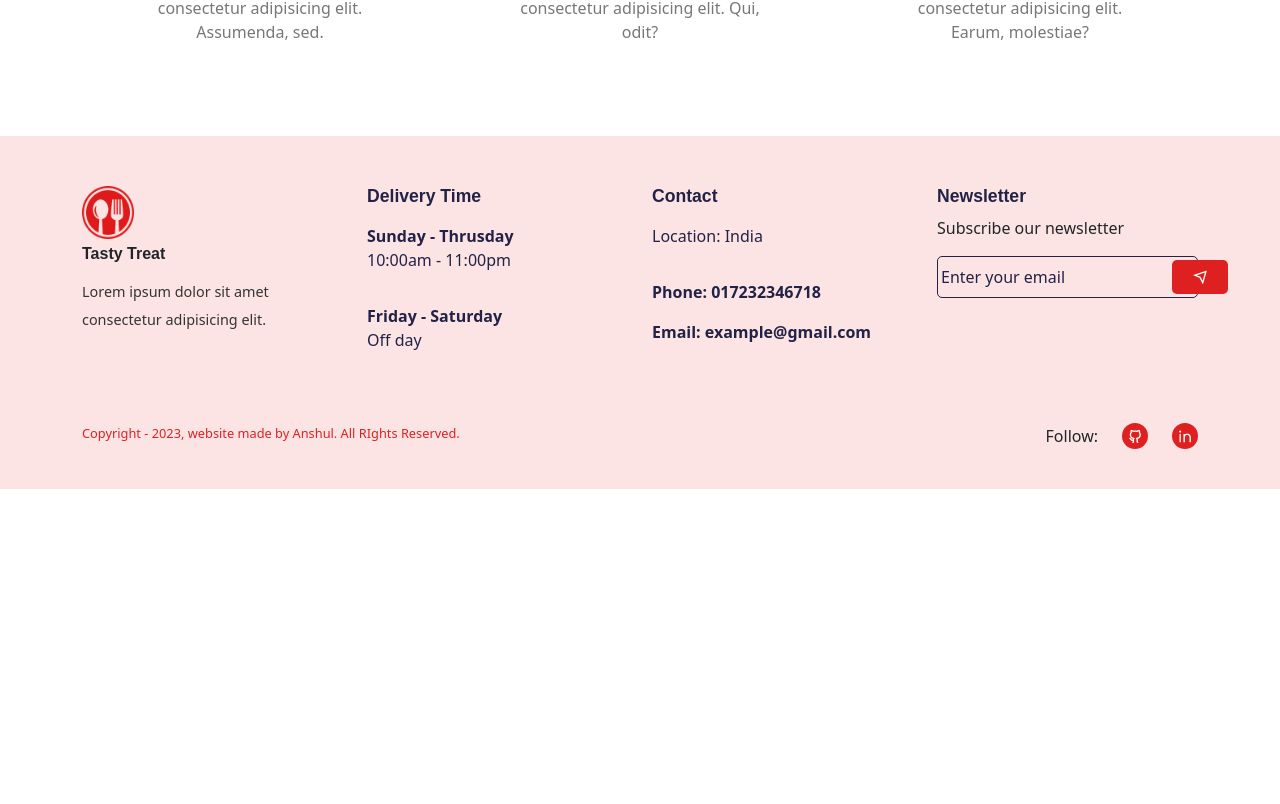
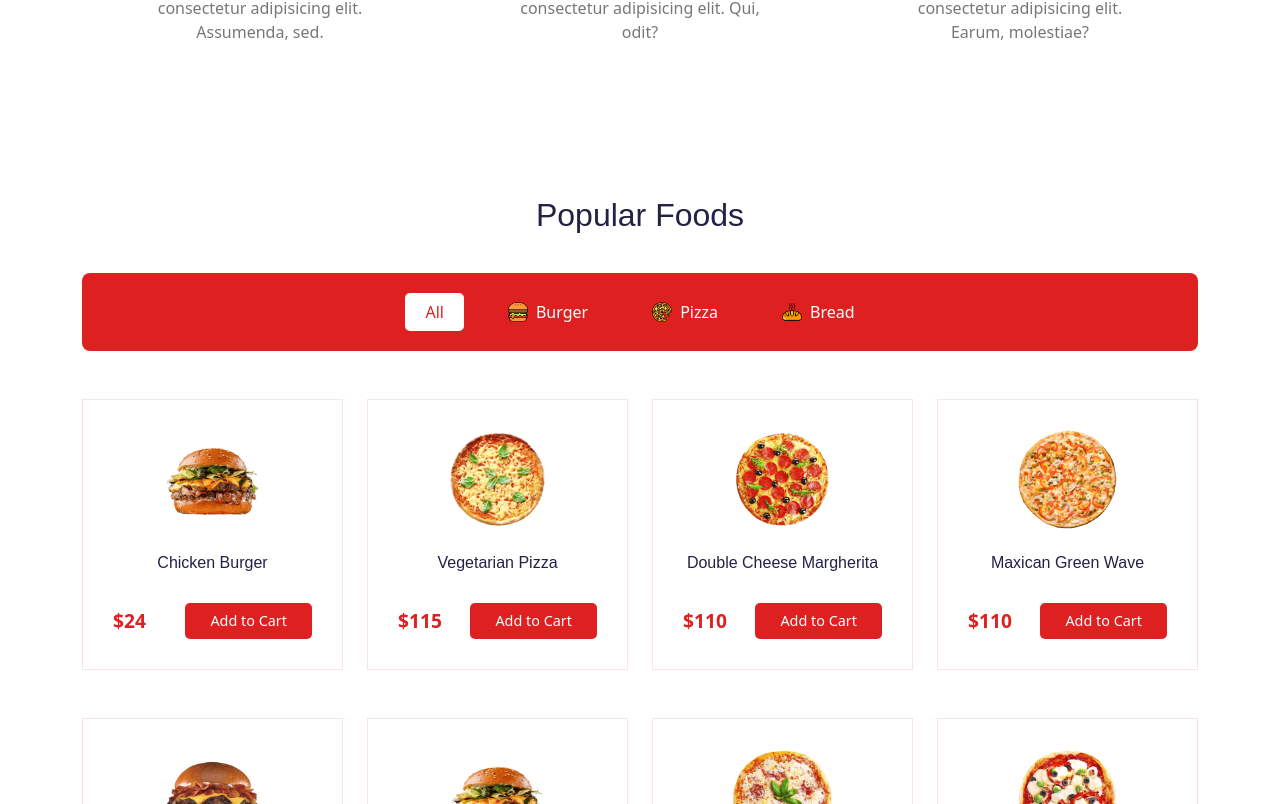
Before and after one commit to anshul45/food-delivery-app, a React (Create React App) app: page /home in a window 1280 px wide. Shown: the part 1416-2220 px from the top of the page. Before the commit the page ends 1905 px from the top, so only its background shows below. Built offline with nearby package versions, Linux system fonts and the light colour scheme; a web font is replaced by a local one.

Commit message:
created home page

```diff
--- a/src/assets/fake-data/products.js
+++ b/src/assets/fake-data/products.js
@@ -13,7 +13,7 @@ import product_03_image_03 from "../images/product_3.3.jpg";
 
 import product_04_image_01 from "../images/product_4.1.jpg";
 import product_04_image_02 from "../images/product_4.2.jpg";
-import product_04_image_03 from "../images/product_4.3.jpg";
+import product_04_image_03 from "../images/product_4.3.png";
 
 import product_05_image_01 from "../images/product_04.jpg";
 import product_05_image_02 from "../images/product_08.jpg";
--- /dev/null
+++ b/src/components/UI/product-card/ProductCard.jsx
@@ -0,0 +1,31 @@
+import React from "react";
+
+import "../../../styles/product-card.css";
+
+import { Link } from "react-router-dom";
+
+const ProductCard = (props) => {
+  const { id, title, image01, price } = props.item;
+  return (
+    <div className="product__item">
+      <div className="product__img">
+        <img src={image01} alt="product-img" className="w-50" />
+      </div>
+
+      <div className="product__content">
+        <h5>
+          <Link to={`/foods/${id}`} style={{ textDecoration: "none" }}>
+            {title}
+          </Link>
+        </h5>
+
+        <div className="d-flex align-items-center justify-content-between">
+          <span className="product__price">${price}</span>
+          <button className="addTOCart__btn">Add to Cart</button>
+        </div>
+      </div>
+    </div>
+  );
+};
+
+export default ProductCard;
--- a/src/pages/Home.jsx
+++ b/src/pages/Home.jsx
@@ -1,4 +1,4 @@
-import React from "react";
+import React, { useState, useEffect } from "react";
 
 import Helmet from "../components/Helmet/Helmet";
 import { Container, Row, Col } from "reactstrap";
@@ -14,6 +14,14 @@ import "../styles/home.css";
 import featureImg01 from "../assets/images/service-01.png";
 import featureImg02 from "../assets/images/service-02.png";
 import featureImg03 from "../assets/images/service-03.png";
+
+import products from "../assets/fake-data/products";
+
+import foodCategoryImg01 from "../assets/images/hamburger.png";
+import foodCategoryImg02 from "../assets/images/pizza.png";
+import foodCategoryImg03 from "../assets/images/bread.png";
+
+import ProductCard from "../components/UI/product-card/ProductCard";
 
 const featureData = [
   {
@@ -34,6 +42,35 @@ const featureData = [
 ];
 
 const Home = () => {
+  const [category, setCategory] = useState("All");
+  const [allProducts, setAllProducts] = useState(products);
+
+  useEffect(() => {
+    if (category === "All") {
+      setAllProducts(products);
+    }
+
+    if (category === "BURGER") {
+      const filteredProducts = products.filter(
+        (item) => item.category === "Burger"
+      );
+      setAllProducts(filteredProducts);
+    }
+
+    if (category === "PIZZA") {
+      const filteredProducts = products.filter(
+        (item) => item.category === "Pizza"
+      );
+      setAllProducts(filteredProducts);
+    }
+    if (category === "BREAD") {
+      const filteredProducts = products.filter(
+        (item) => item.category === "Bread"
+      );
+      setAllProducts(filteredProducts);
+    }
+  }, [category]);
+
   return (
     <Helmet title="Home">
       <section>
@@ -122,6 +159,51 @@ const Home = () => {
           </Row>
         </Container>
       </section>
+      <section>
+        <Container>
+          <Row>
+            <Col lg="12" className="text-center">
+              <h2 style={{ fontWeight: 500 }}>Popular Foods</h2>
+            </Col>
+            <Col lg="12">
+              <div className="food_category d-flex align-items-center justify-content-center gap-4">
+                <button
+                  className="all__btn foodBtnActive"
+                  onClick={() => setCategory("All")}
+                >
+                  All
+                </button>
+                <button
+                  className="d-flex align-items-center gap-2"
+                  onClick={() => setCategory("BURGER")}
+                >
+                  <img src={foodCategoryImg01} alt="" />
+                  Burger
+                </button>
+                <button
+                  className="d-flex align-items-center gap-2"
+                  onClick={() => setCategory("PIZZA")}
+                >
+                  <img src={foodCategoryImg02} alt="" />
+                  Pizza
+                </button>
+                <button
+                  className="d-flex align-items-center gap-2"
+                  onClick={() => setCategory("BREAD")}
+                >
+                  <img src={foodCategoryImg03} alt="" />
+                  Bread
+                </button>
+              </div>
+            </Col>
+            {products.map((item) => (
+              <Col lg="3" md="4" key={item.id} className="mt-5">
+                <ProductCard item={item} />
+              </Col>
+            ))}
+          </Row>
+        </Container>
+      </section>
     </Helmet>
   );
 };
--- a/src/styles/home.css
+++ b/src/styles/home.css
@@ -13,3 +13,30 @@
 .feature__item p {
 color: #777;
 }
+
+.food_category{
+    background: #df2020;
+    text-align: center;
+    margin-top: 30px;
+    padding: 20px 0px;
+    border-radius: 8px;
+}
+
+.food_category button{
+    border: none;
+    outline: none;
+    padding: 7px 20px;
+    background: transparent;
+    color: #fff;
+}
+
+.food_category button img{
+    width: 20px;
+    height: 20px;
+}
+
+.foodBtnActive{
+    background: #fff !important;
+    border-radius: 5px;
+    color: #df2020 !important;
+}
--- /dev/null
+++ b/src/styles/product-card.css
@@ -0,0 +1,40 @@
+.product__item{
+    border: 1px solid #fde4e4;
+    text-align: center;
+    padding: 30px;
+    cursor: pointer;
+}
+
+.product__img{
+    margin-bottom: 20px;
+    transition: .4s;
+}
+
+.product__img:hover {
+    transform: scale(1.2);
+}
+
+.product__content h5 a{
+color: #212245;
+font-size: 1rem;
+}
+
+.product__content h5{
+margin-bottom: 30px;
+
+}
+
+.product__price{
+    font-weight: 600;
+    font-size: 1.2rem;
+    color: #df2020;
+}
+
+.addTOCart__btn{
+    border: none;
+    padding: 7px 25px;
+    background: #df2020;
+    color: #fff;
+    border-radius: 5px;
+    font-size: 0.9rem;
+}
```
